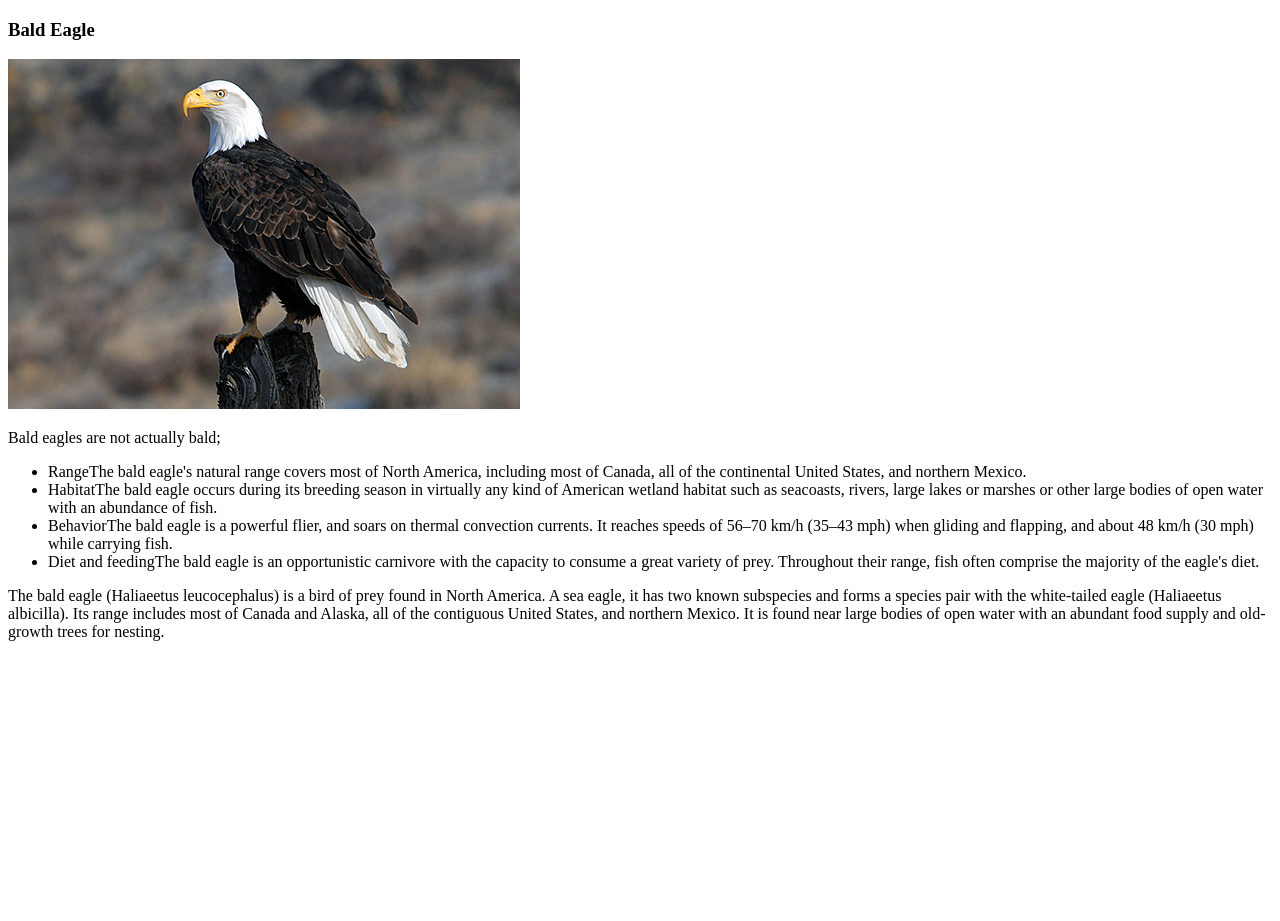
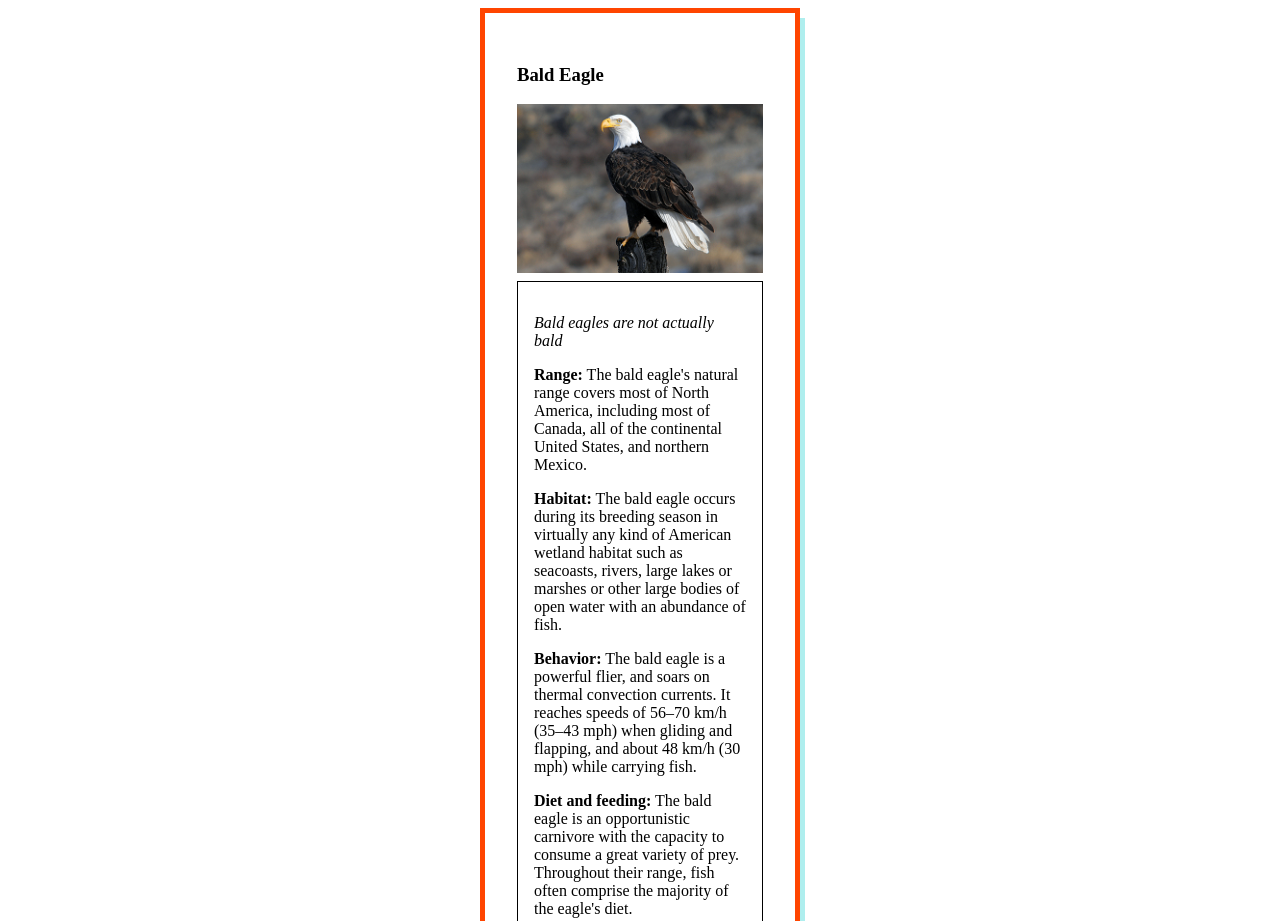
Before and after one commit to jaroot32/animal-trading-card, a plain HTML site: page index.html in a window 1280 px wide. Shown: the top 921 px of the page. Before the commit the page ends 800 px from the top, so only its background shows below. Drawn offline with Linux system fonts and the light colour scheme.

Commit message:
added more style

```diff
--- a/index.html
+++ b/index.html
@@ -13,20 +13,20 @@
 		<img src="bald-eagle.jpg" alt="bald-eagle" class="card__image">
 		<div class="card__information">
 			<!-- your favorite animal's interesting fact goes here -->
-			<p class="card__fact">Bald eagles are not actually bald;</p>
+			<p class="card__fact">Bald eagles are not actually bald</p>
 			<ul class="card__list">
 				<!-- your favorite animal's list items go here -->
 				<li class="item">
-					<span class="label">Range</span>The bald eagle's natural range covers most of North America, including most of Canada, all of the continental United States, and northern Mexico.
+					<span class="label">Range:</span> The bald eagle's natural range covers most of North America, including most of Canada, all of the continental United States, and northern Mexico.
 				</li>
 				<li class="item">
-					<span class="label">Habitat</span>The bald eagle occurs during its breeding season in virtually any kind of American wetland habitat such as seacoasts, rivers, large lakes or marshes or other large bodies of open water with an abundance of fish.
+					<span class="label">Habitat:</span> The bald eagle occurs during its breeding season in virtually any kind of American wetland habitat such as seacoasts, rivers, large lakes or marshes or other large bodies of open water with an abundance of fish.
 				</li>
 				<li class="item">
-					<span class="label">Behavior</span>The bald eagle is a powerful flier, and soars on thermal convection currents. It reaches speeds of 56–70 km/h (35–43 mph) when gliding and flapping, and about 48 km/h (30 mph) while carrying fish.
+					<span class="label">Behavior:</span> The bald eagle is a powerful flier, and soars on thermal convection currents. It reaches speeds of 56–70 km/h (35–43 mph) when gliding and flapping, and about 48 km/h (30 mph) while carrying fish.
 				</li>
 				<li class="item">
-					<span class="label">Diet and feeding</span>The bald eagle is an opportunistic carnivore with the capacity to consume a great variety of prey. Throughout their range, fish often comprise the majority of the eagle's diet.
+					<span class="label">Diet and feeding:</span> The bald eagle is an opportunistic carnivore with the capacity to consume a great variety of prey. Throughout their range, fish often comprise the majority of the eagle's diet.
 				</li>
 			</ul>
 			<!-- your favorite animal's description goes here -->
--- a/styles.css
+++ b/styles.css
@@ -3,3 +3,43 @@
 * {
     box-sizing: border-box;
 }
+
+.card {
+    border: solid orangered 5px;
+    box-shadow: 5px 10px paleturquoise;
+    display: flex;
+    flex-direction: column;
+    width: 25vw;
+    height: auto;
+    margin: 0 auto;
+    padding: 2em;;
+}
+
+.card__image {
+    max-width: 100%;
+    width: 300px;
+    height: auto;
+}
+
+.card__fact {
+    font-style: italic;
+}
+
+.card__information {
+    border: solid black 1px;
+    padding: 1em;
+    margin-top: .5em;
+}
+
+.card__list {
+    padding-left: 0;;
+}
+
+.label {
+    font-weight: bold;
+}
+
+.item {
+    list-style: none;
+    margin-top: 1em;
+}
```
